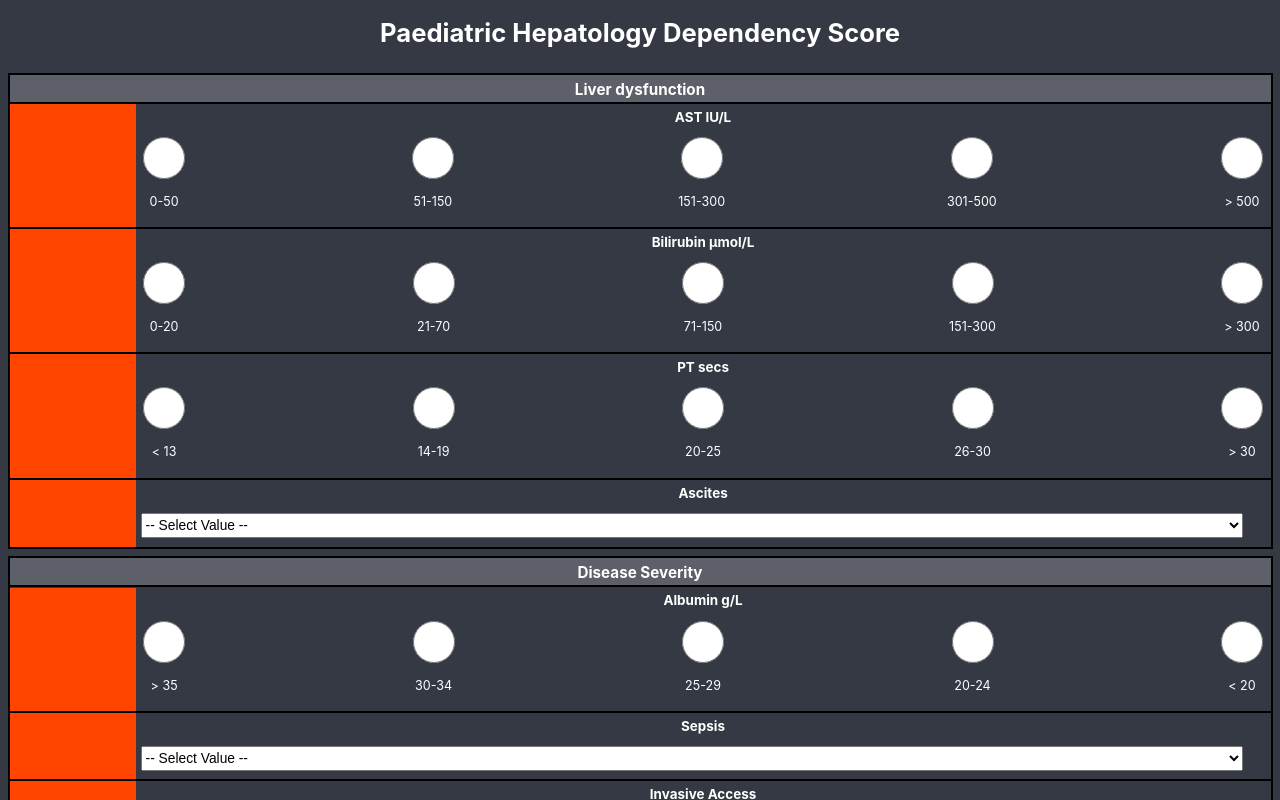
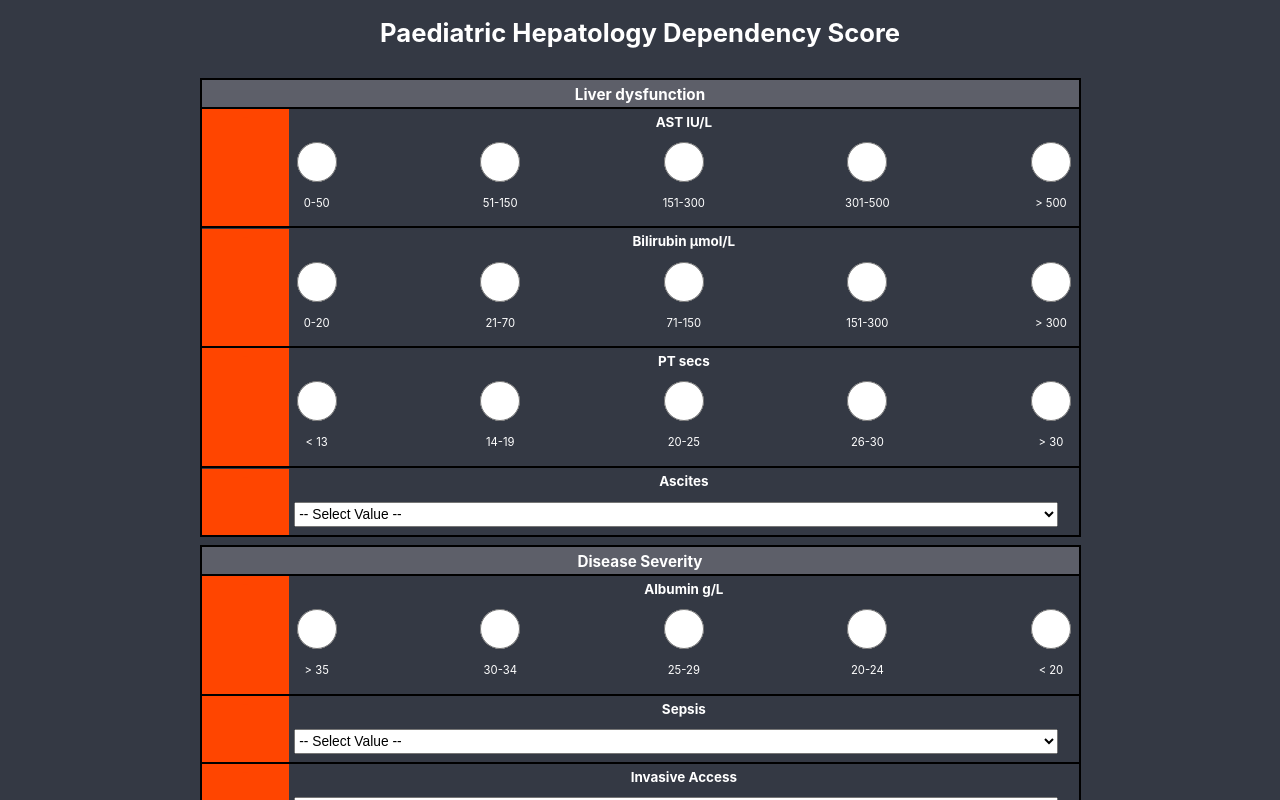
Before and after one commit to jcraggs/BCH-PHD-Score, a React (Create React App) app: page / in a window 1280 px wide. Shown: the top 800 px of the page. Built offline with nearby package versions, Linux system fonts and the light colour scheme.

Commit message:
formatting changes for new components and larger screen sizes

```diff
--- a/src/App.css
+++ b/src/App.css
@@ -67,6 +67,10 @@ h3 {
   font-size: 1.5em;
 }
 
+p {
+  font-size: 0.9em;
+}
+
 /* Status display */
 
 .unfilled {
@@ -91,8 +95,8 @@ h3 {
 input {
   text-align: center;
   vertical-align: middle;
-  width: 42px;
-  height: 42px;
+  width: 40px;
+  height: 40px;
   margin: 2.5px;
   background-color: grey;
 }
@@ -481,6 +485,11 @@ input:checked {
   align-items: center;
 }
 
+.RefContainerP {
+  margin: 0;
+  font-size: 1.2em;
+}
+
 .FinalScore {
   font-size: 3em;
   font-weight: bold;
@@ -518,6 +527,35 @@ input:checked {
   padding: 5px;
 }
 
+img#loader {
+  display: inline-block;
+  max-width: 20px;
+  max-height: 20px;
+}
+
+.loading {
+  align-items: center;
+  align-self: center;
+}
+
+.loadingPlaceholder {
+  margin: 10px;
+}
+
+.emailAndLoadingContainer {
+  display: flex;
+  flex-direction: row;
+}
+
+.commentSubmitButton {
+  margin-right: 10px;
+  margin-left: 10px;
+}
+
+.emailAndLoadingContainer {
+  padding-left: 30px;
+}
+
 .ScoringList {
   text-align: left;
   margin-bottom: 25px;
@@ -533,3 +571,18 @@ li {
   margin-top: 5px;
   margin-bottom: 5px;
 }
+
+/* CSS for Desktop and Larger devices */
+
+@media only screen and (min-width: 750px) {
+  .TableContainer {
+    margin-left: 10vw;
+    margin-right: 10vw;
+    padding-right: 4vw;
+    padding-left: 4vw;
+    padding-bottom: 5px;
+    padding-top: 5px;
+    max-width: 70vw;
+    min-width: 70vw;
+  }
+}
```
